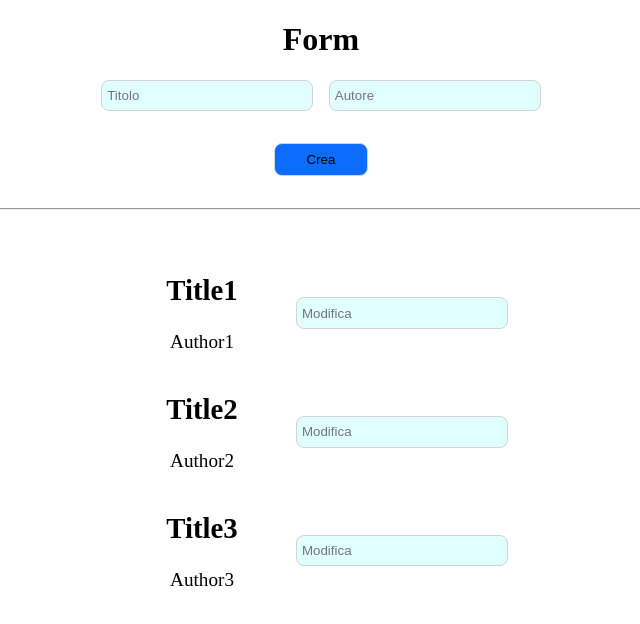
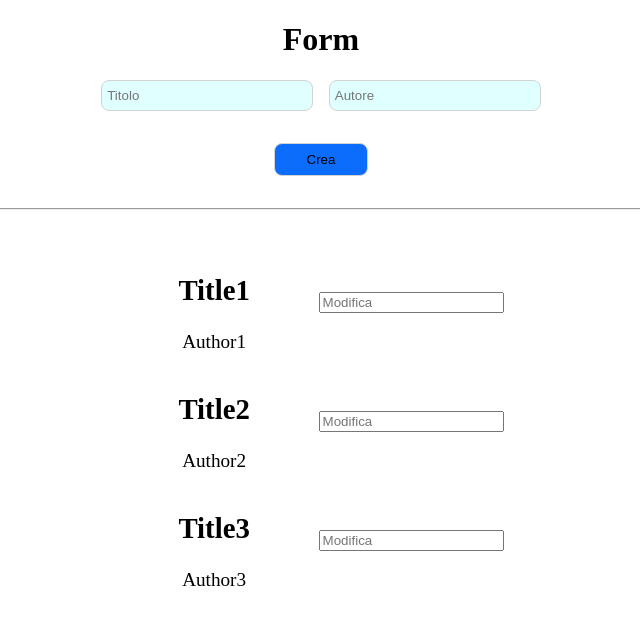
Before and after one commit to Mattia-Carbonera/react-form, a React app: page / in a window 1280 px wide. Shown: the top 624 px of the page, without its empty margins (319-959 px from the left). Built offline with nearby package versions, Linux system fonts and the light colour scheme; the HTML template or start-up script is replaced by a standard one.

Commit message:
add article modify 3

```diff
--- a/src/App.jsx
+++ b/src/App.jsx
@@ -26,18 +26,15 @@ function App() {
   };
 
   // edit item handler
-  const editItem = (e, modifyArticle) => {
-    e.preventDefault();
-
+  const editItem = (modifyArticle, index) => {
     const modifyArticleList = [...articlesList];
 
     const newModifyArray = modifyArticleList.map((articleItem) =>
       articleItem == modifyArticle
-        ? { title: inputChange, author }
+        ? { title: inputChange, author: modifyArticleList[index].author }
         : articleItem
     );
 
-    console.log(newModifyArray);
     setArticleList(newModifyArray);
   };
 
@@ -58,8 +55,18 @@ function App() {
         </div>
 
         <form onSubmit={articlesListHandler}>
-          <input type="text" onChange={handleInput} placeholder="Titolo" />
-          <input type="text" onChange={handleInput} placeholder="Autore" />
+          <input
+            type="text"
+            name="title"
+            onChange={handleInput}
+            placeholder="Titolo"
+          />
+          <input
+            type="text"
+            name="author"
+            onChange={handleInput}
+            placeholder="Autore"
+          />
 
           <button>Crea</button>
         </form>
@@ -82,15 +89,20 @@ function App() {
                     <i className="fa-solid fa-trash trash"></i>
                   </button>
 
-                  <form onSubmit={handleInput}>
+                  <div>
                     <button
                       onClick={() => editItem(article, index)}
                       className="button"
                     >
                       <i className="fa-solid fa-pen-to-square edit"></i>
                     </button>
-                    <input type="text" placeholder="Modifica" />
-                  </form>
+                    <input
+                      type="text"
+                      onChange={handleInput}
+                      name="modify"
+                      placeholder="Modifica"
+                    />
+                  </div>
                 </div>
               </li>
             ))}
```
